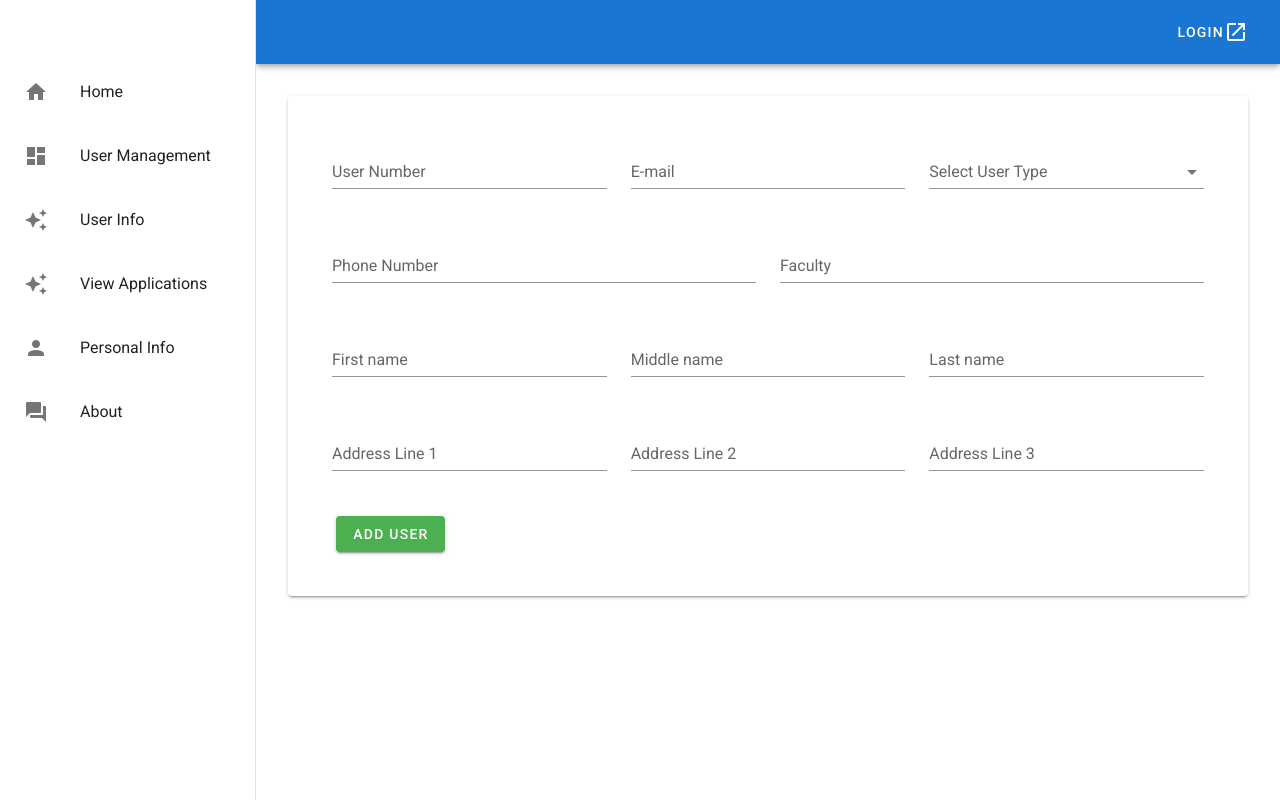
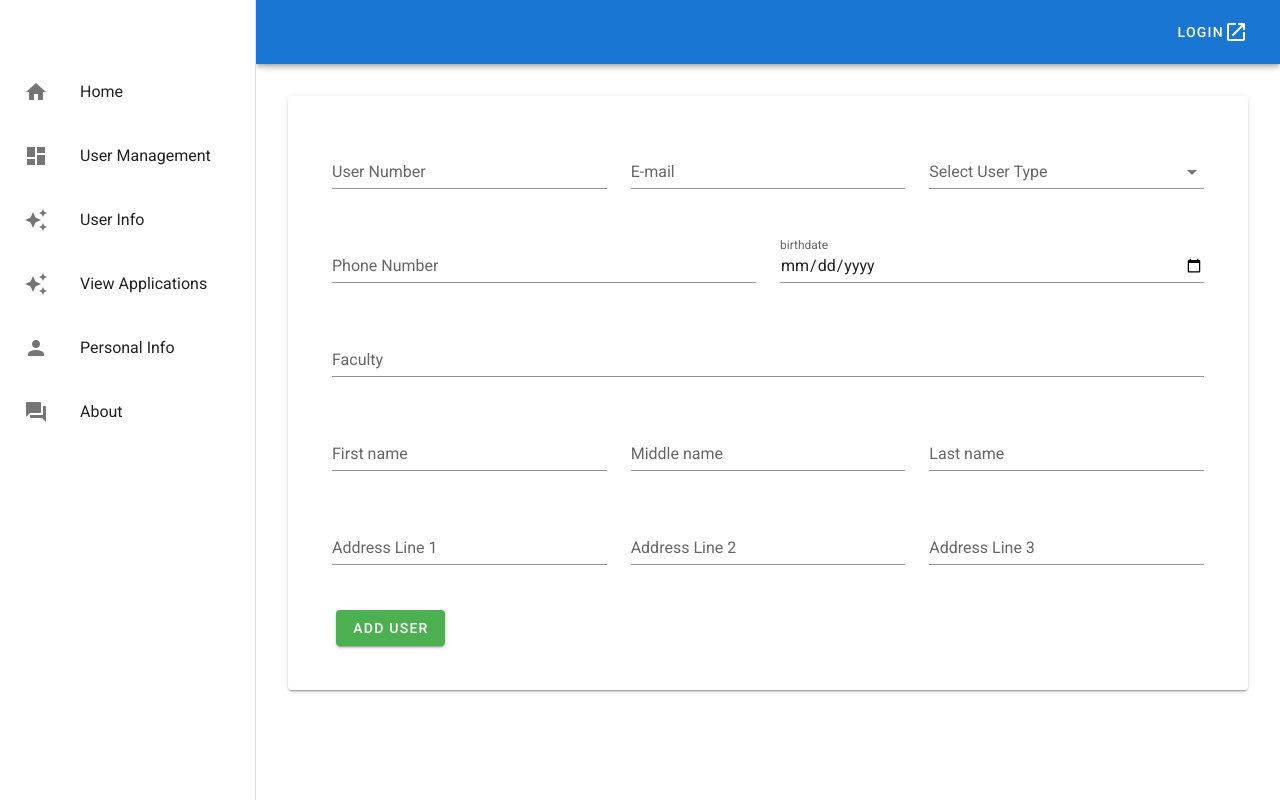
Before and after one commit to wwricu/inft6900-webpage, a Vue app: page /add_user in a window 1280 px wide. Built offline with nearby package versions, Linux system fonts and the light colour scheme.

Commit message:
add user finish

```diff
--- a/src/pages/UserInfoPage.vue
+++ b/src/pages/UserInfoPage.vue
@@ -47,9 +47,16 @@
             >
             </v-text-field>
           </v-col>
+          <v-col md="6">
+            <v-text-field
+                label="birthdate"
+                type="date"
+                v-model="inputInfo.birthdate"
+            ></v-text-field>
+          </v-col>
 
           <v-col
-              md="6"
+              md="12"
           >
             <v-text-field
                 v-model="inputInfo.academic"
@@ -161,7 +168,8 @@
             v-if="func==='edit'"
         >
           <v-btn
-              color="error"
+            color="error"
+            @click="deleteUser"
           >
             Delete User
           </v-btn>
@@ -188,6 +196,7 @@ export default {
       addresses: ['','',''],
       passwordHash: '',
       permission: 0,
+      birthdate: '',
     },
     userTypeSelect: {userType: 'Staff', permission: 2},
     userTypeItems: [
@@ -226,6 +235,11 @@ export default {
     if (userInfo.permission !== undefined) {
       this.inputInfo.permission = userInfo.permission;
     }
+    if (userInfo.birthdate !== undefined) {
+      this.inputInfo.birthdate = this
+                                .formatDate(userInfo.birthdate,
+                                    'toShow');
+    }
     if (this.$route.path === '/add_user') {
       this.func = 'add';
     }
@@ -248,6 +262,7 @@ export default {
       let password = (Math.random() * 1000000).toString().substring(0, 6);
       this.inputInfo.permission = this.userTypeSelect.permission;
       this.inputInfo.passwordHash = md5(password);
+      this.inputInfo.birthdate = this.formatDate(this.inputInfo.birthdate,'toData');
       this.axios({
         method: "POST",
         url: 'http://localhost:5094/manage/adduser',
@@ -266,6 +281,20 @@ export default {
         alert("err " + err);
       })
     },
+    deleteUser() {
+      alert(this.inputInfo.birthdate);
+    },
+    formatDate(date, swt) {
+      if (!date) return null
+
+      if (swt === 'toShow') {
+        const [day, month, year] = date.split('-')
+        return `${year}-${month}-${day}`
+      } else {
+        const [year, month, day] = date.split('-')
+        return `${day}-${month}-${year}`
+      }
+    },
   }
 }
 </script>
```
